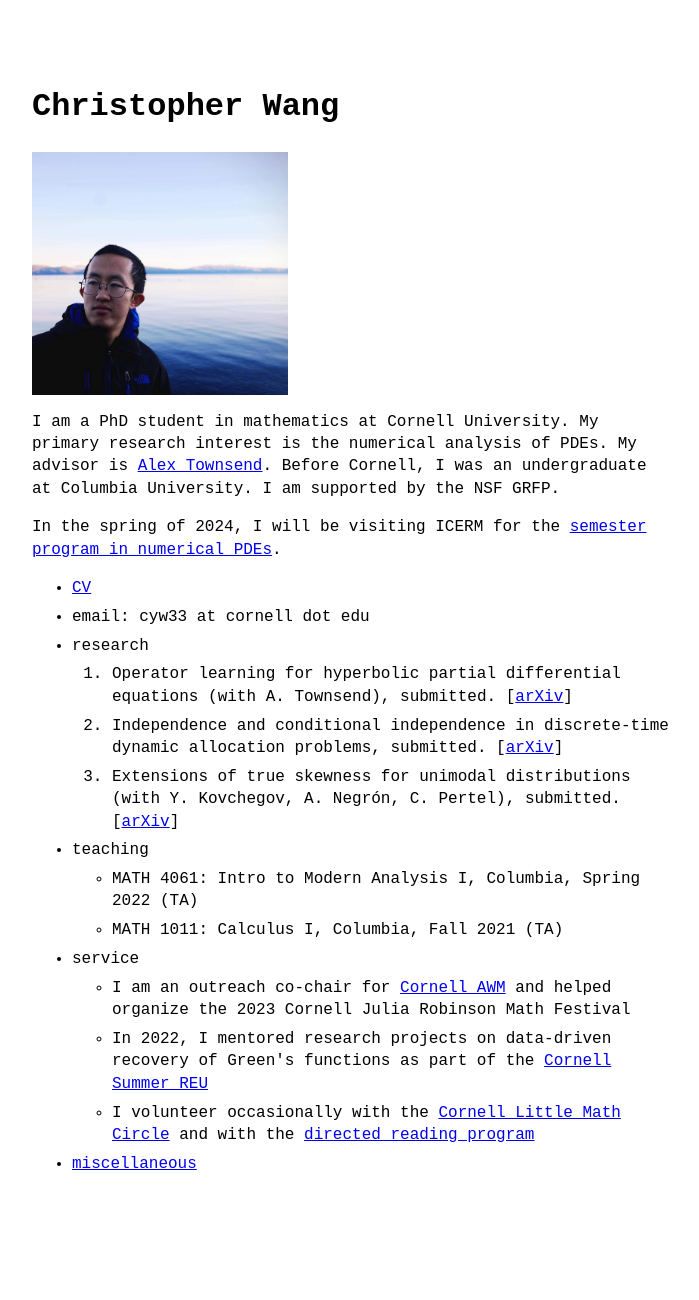
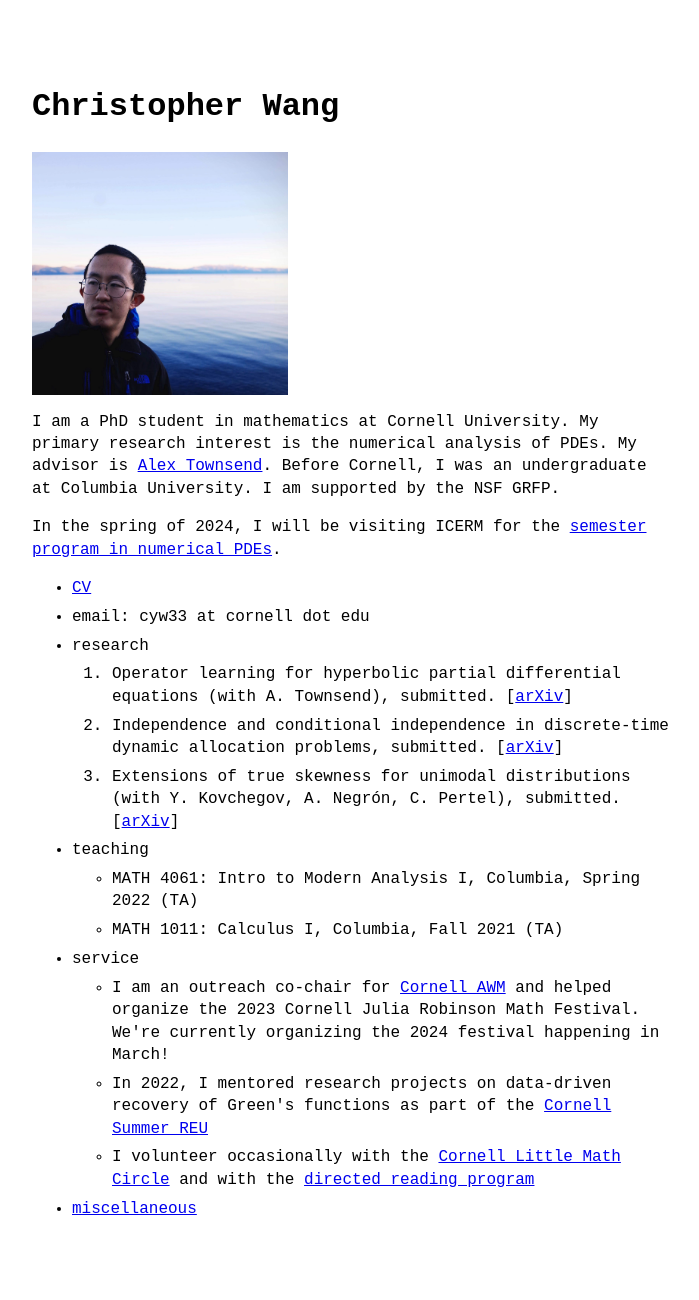
Before and after one commit to chriswang030/chriswang030.github.io, a Jekyll site: the page built from index.md, in a window 1280 px wide. Shown: the whole page, without its empty margins (288-987 px from the left). Built offline with Jekyll 4.4.1, drawn with Linux system fonts in a browser that asks for light colours; before the commit the page ends 1255 px from its top, so only the background shows below that.

Commit message:
update CV and service section

```diff
--- a/_data/menu.yml
+++ b/_data/menu.yml
@@ -20,7 +20,7 @@ entries:
 
   - title: service
     entries:
-      - title: "I am an outreach co-chair for <a href='https://pi.math.cornell.edu/~awm/index.html'>Cornell AWM</a> and helped organize the 2023 Cornell Julia Robinson Math Festival"
+      - title: "I am an outreach co-chair for <a href='https://pi.math.cornell.edu/~awm/index.html'>Cornell AWM</a> and helped organize the 2023 Cornell Julia Robinson Math Festival. We're currently organizing the 2024 festival happening in March!"
       - title: "In 2022, I mentored research projects on data-driven recovery of Green's functions as part of the <a href='https://math.cornell.edu/history-reu-and-spur-summer-program-undergraduate-research-programs'>Cornell Summer REU</a>"
       - title: "I volunteer occasionally with the <a href='https://pi.math.cornell.edu/~zakh/little/'>Cornell Little Math Circle</a> and with the <a href='https://sites.google.com/cornell.edu/cornell-drp'>directed reading program</a>"
 
```
Also changed, not shown: 1 other file.
